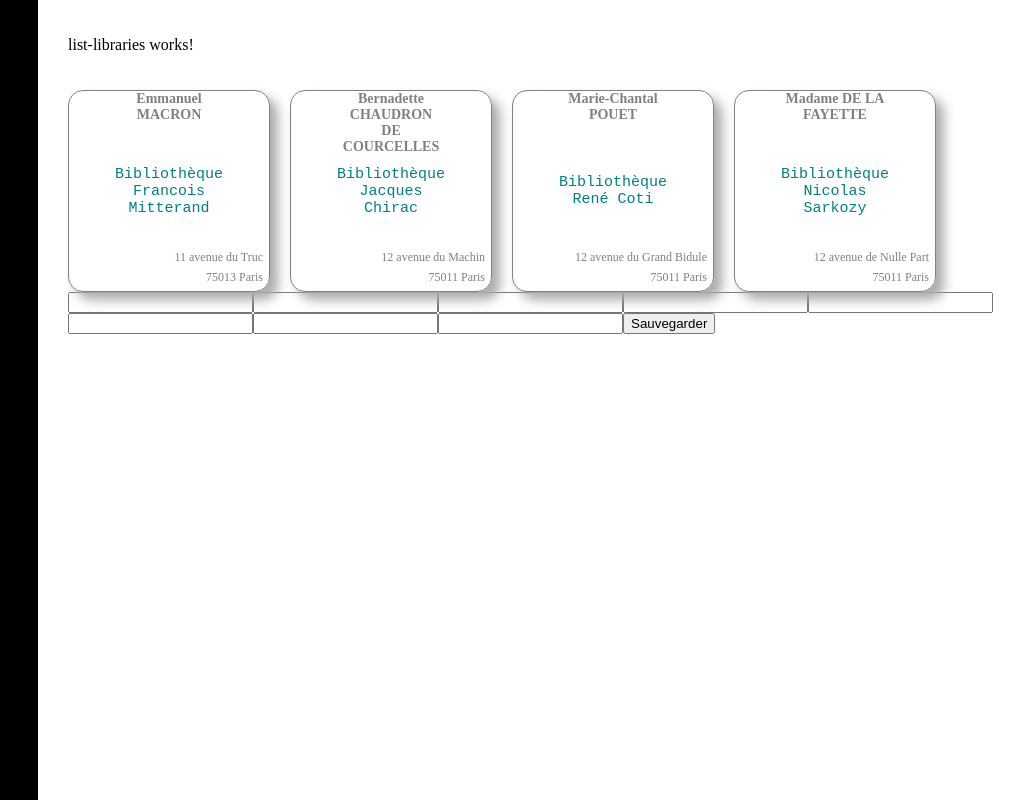
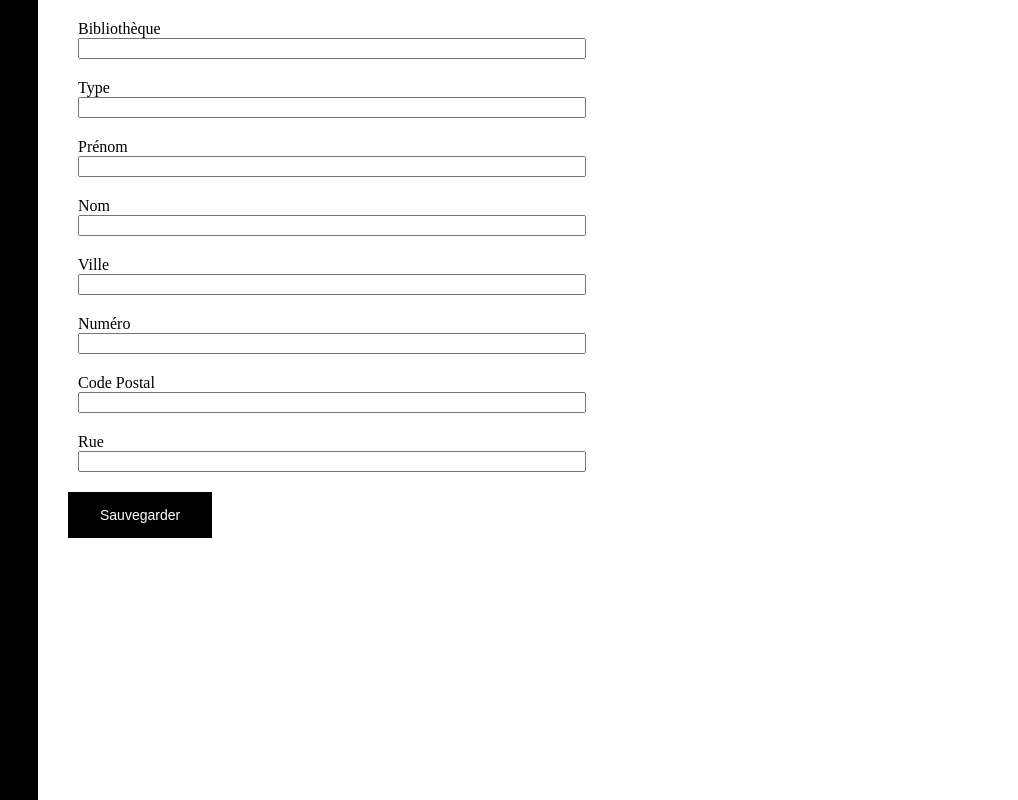
Before and after one commit to marmai-jma/libraryAngular, an Angular app: page / in a window 1280 px wide. Shown: the whole page, without its empty margins (262-1280 px from the left). Built offline with nearby package versions, Linux system fonts and the light colour scheme; no server answers.

Commit message:
Avec formulaire de saisie style scss

```diff
--- a/src/app/app.component.html
+++ b/src/app/app.component.html
@@ -4,7 +4,7 @@
 
     </div>
     <div class = "container">
-        <app-list-libraries></app-list-libraries>
+        <!-- <app-list-libraries></app-list-libraries> -->
         <app-library-form></app-library-form>
     </div>
 </div>
--- a/src/app/component/library-form/library-form.component.html
+++ b/src/app/component/library-form/library-form.component.html
@@ -1,12 +1,62 @@
 <form [formGroup]="libraryForm" (ngSubmit)="onSubmit()">
+    <div class = "line">
+        <label>
+            Bibliothèque
             <input label="text" formControlName = "label">
+        </label>
+    </div>
+
+
+    <div class = "line">
+        <label>
+            Type
             <input type="text" formControlName = "type">
+        </label>
+    </div>
+
+    <div class = "line">
+        <label>
+                Prénom
                 <input firstName="text" formControlName = "firstName">
+        </label>
+     </div>
+
+
+    <div class = "line">
+            <label>
+                Nom
                 <input lastName="text" formControlName = "lastName">
+            </label>
+    </div>
+
+    <div class = "line">
+            <label>
+                Ville
                 <input city="text" formControlName = "city">
+            </label>
+    </div>
+
+    <div class = "line">
+        <label>
+                Numéro
                 <input numberStreet="text" formControlName = "numberStreet">
+        </label>
+    </div>
+
+    <div class = "line">
+        <label>
+                Code Postal
                 <input postalCode="text" formControlName = "postalCode">
+        </label>
+    </div>
+
+    <div class = "line">
+            <label>
+                    Rue
                     <input street="text" formControlName = "street">
+            </label>
+        </div>
+
 
     <button>Sauvegarder</button>
 </form>
--- a/src/app/component/library-form/library-form.component.scss
+++ b/src/app/component/library-form/library-form.component.scss
@@ -0,0 +1,89 @@
+.line {
+    margin-bottom: 20px;
+    margin-left: 10px;
+
+
+    label{
+         width: 600px;
+         display: block;
+    }
+
+    input{
+        width: 500px;
+        display: block;
+    }
+
+    button{
+        margin-top: 10px;
+        float: right;
+    }
+}
+
+.shape {
+    border-style: solid;
+    border-color: gray;
+    width: 600px;
+    border-radius: 2px;
+    border-width: 1px;
+    margin-bottom: 30px;
+
+    h3{
+        margin-top: -13px;
+        background-color: white;
+        width: 91px;
+        margin-left: 24px;
+        color: #008080;
+    }
+}
+
+.alert {
+    background-color: #ffb3b3;
+    border-radius: 7px;
+    min-height: 35px;
+    padding: 7px;
+    margin-bottom: 10px;
+    }
+
+   button {
+    background-color:black;
+    border: none;
+    color: white;
+    padding: 15px 32px;
+    text-align: center;
+    text-decoration: none;
+    display: inline-block;
+    font-size: 14px;
+    cursor: pointer;
+    :hover {
+        color: #008080;
+    }
+
+   }
+
+img {
+
+    margin-top: 18px;
+    width:75px;
+    height:75px;
+    margin-bottom: 43px;
+}
+
+h1 {
+    position: absolute;
+    top: 4px;
+    left: 100px;
+    font-size: 36px;
+}
+
+button:disabled,
+button[disabled]{
+  border: 1px solid #999999;
+  background-color: #cccccc;
+  color: #666666;
+  cursor: initial;
+}
+
+button:hover,
+button[hover]{
+    color: #008080;
+    }
```
Lines whose indentation alone changed are shown as unchanged.
